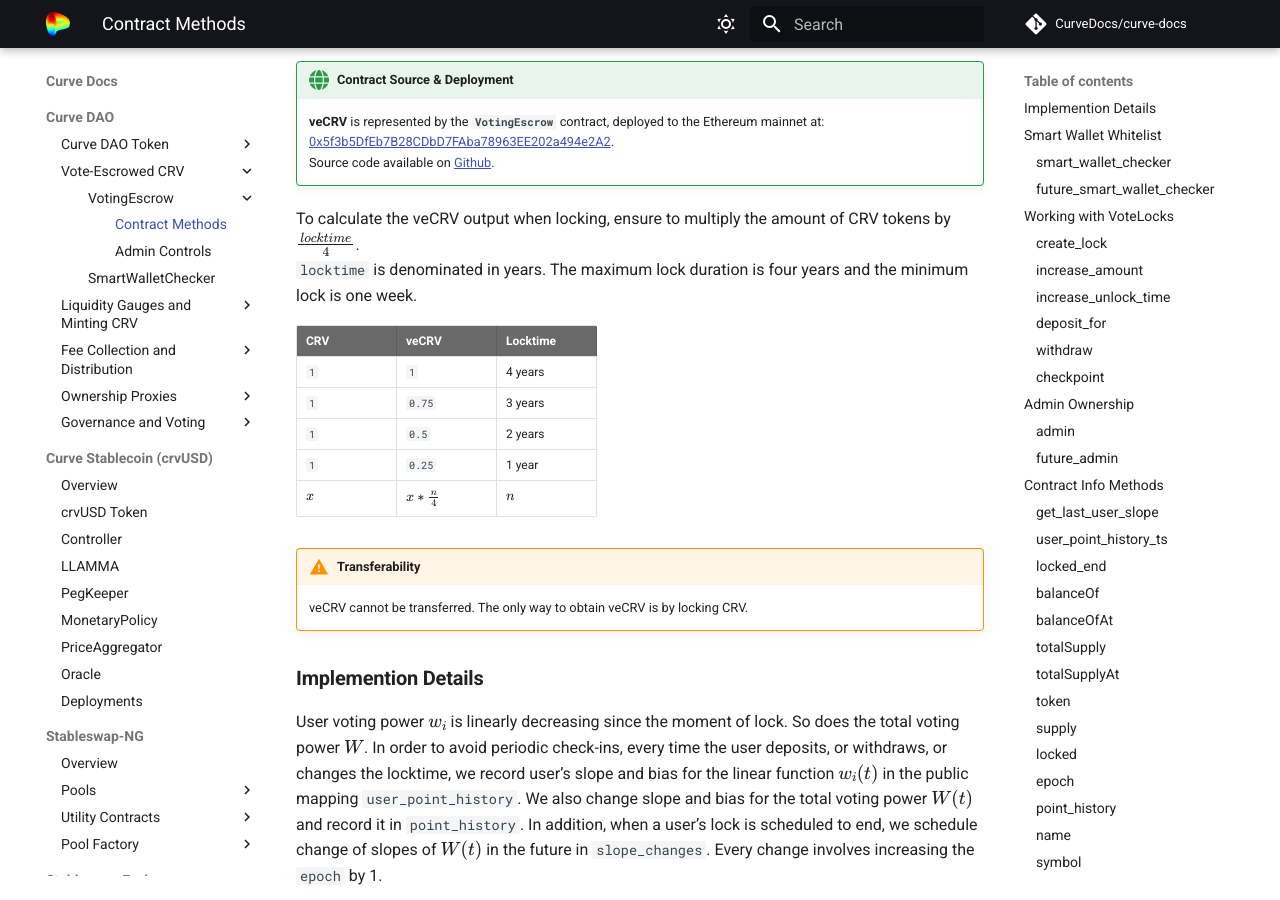
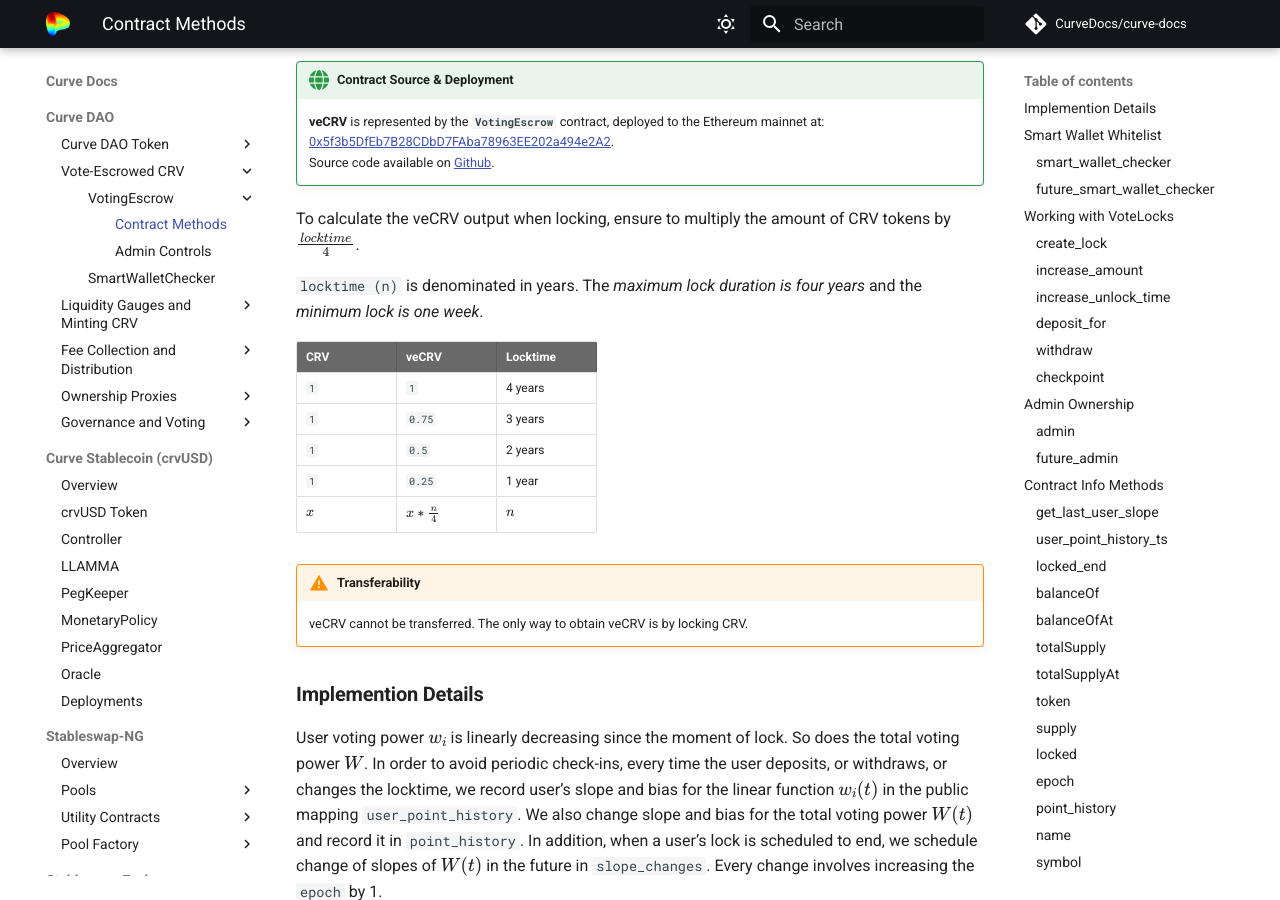
Before and after one commit to CurveDocs/curve-docs, an MkDocs documentation site: the page built from docs/curve_dao/voting-escrow/voting-escrow.md, in a window 1280 px wide and 900 px high, scrolled down 303 px. Built offline with MkDocs 1.6.1 and Material for MkDocs 9.7.7, drawn with Linux system fonts in a browser that asks for light colours; comment, search, counter and statistics services are not loaded; some of the changed text lies outside the part shown.

Commit message:
vecrv + smartwalletchecker

````diff
--- a/docs/curve_dao/voting-escrow/voting-escrow.md
+++ b/docs/curve_dao/voting-escrow/voting-escrow.md
@@ -8,7 +8,8 @@
     Source code available on [Github](https://github.com/curvefi/curve-dao-contracts/blob/master/contracts/VotingEscrow.vy).
 
 To calculate the veCRV output when locking, ensure to multiply the amount of CRV tokens by $\frac{locktime}{4}$.
-`locktime` is denominated in years. The maximum lock duration is four years and the minimum lock is one week.
+
+`locktime (n)` is denominated in years. The *maximum lock duration is four years* and the *minimum lock is one week*.
 
 | CRV      | veCRV  | Locktime|
 | -------- | -------| --------|
@@ -44,7 +45,7 @@
 
     ??? quote "Source code"
 
-        ```python hl_lines="1"
+        ```python
         smart_wallet_checker: public(address)
         ```
 
@@ -64,7 +65,7 @@
 
     ??? quote "Source code"
 
-        ```python hl_lines="1"
+        ```python
         future_smart_wallet_checker: public(address)
         ```
 
@@ -91,7 +92,7 @@
 
     ??? quote "Source code"
 
-        ```python hl_lines="1 8 12 13 18 24 33 36 59 64 65 68"
+        ```python
         event Deposit:
             provider: indexed(address)
             value: uint256
@@ -191,7 +192,7 @@
 
     ??? quote "Source code"
 
-        ```python hl_lines="3 16"
+        ```python
         @external
         @nonreentrant('lock')
         def increase_amount(_value: uint256):
@@ -261,7 +262,7 @@
 
     ??? quote "Source code"
 
-        ```python hl_lines="3 17"
+        ```python
         @external
         @nonreentrant('lock')
         def increase_unlock_time(_unlock_time: uint256):
@@ -333,7 +334,7 @@
 
     ??? quote "Source code"
 
-        ```python hl_lines="3 17"
+        ```python
         @external
         @nonreentrant('lock')
         def deposit_for(_addr: address, _value: uint256):
@@ -625,7 +626,7 @@
 
     ??? quote "Source code"
 
-        ```python hl_lines="2 11"
+        ```python
         admin: public(address)  # Can and will be a smart contract
         future_admin: public(address)
 
@@ -663,7 +664,7 @@
 
     ??? quote "Source code"
 
-        ```python hl_lines"3"
+        ```python
         @external
         @view
         def get_last_user_slope(addr: address) -> int128:
@@ -697,7 +698,7 @@
 
     ??? quote "Source code"
 
-        ```python hl_lines"3 10"
+        ```python
         @external
         @view
         def user_point_history__ts(_addr: address, _idx: uint256) -> uint256:
@@ -766,7 +767,7 @@
 
     ??? quote "Source code"
 
-        ```python hl_lines="3 13 19"
+        ```python
         @external
         @view
         def balanceOf(addr: address, _t: uint256 = block.timestamp) -> uint256:
@@ -959,7 +960,7 @@
 
     ??? quote "Source code"
 
-        ```python hl_lines="1 4 11 17"
+        ```python
         token: public(address)
 
         @external
@@ -997,7 +999,7 @@
 
     ??? quote "Source code"
 
-        ```python hl_lines="1"
+        ```python
         supply: public(uint256)
         ```
 
@@ -1024,7 +1026,7 @@
 
     ??? quote "Source code"
 
-        ```python hl_lines="1"
+        ```python
         struct LockedBalance:
             amount: int128
             end: uint256
@@ -1048,7 +1050,7 @@
 
     ??? quote "Source code"
 
-        ```python hl_lines="1"
+        ```python
         epoch: public(uint256)
         ```
 
@@ -1072,7 +1074,7 @@
 
     ??? quote "Source code"
 
-        ```python hl_lines="1 14 15"
+        ```python
         point_history: public(Point[100000000000000000000000000000])  # epoch -> unsigned point
 
         @external
@@ -1108,7 +1110,7 @@
 
     ??? quote "Source code"
 
-        ```python hl_lines="1 5 12 27"
+        ```python
         name: public(String[64])
 
         @external
@@ -1147,7 +1149,7 @@
 
     ??? quote "Source code"
 
-        ```python hl_lines="1 4 6 13 28"
+        ```python
         symbol: public(String[32])
 
         @external
@@ -1186,7 +1188,7 @@
 
     ??? quote "Source code"
 
-        ```python hl_lines="1 7 29"
+        ```python
         version: public(String[32])
 
         @external
@@ -1224,7 +1226,7 @@
 
     ??? quote "Source code"
 
-        ```python hl_lines="1 15 23 24 25"
+        ```python
         decimals: public(uint256)
 
         @external
@@ -1263,7 +1265,7 @@
 
     ??? quote "Source code"
 
-        ```python hl_lines="1"
+        ```python
         controller: public(address)
 
         @external
@@ -1289,7 +1291,7 @@
 
     ??? quote "Source code"
 
-        ```python hl_lines="0"
+        ```python
         @external
         def changeController(_newController: address):
             """
@@ -1308,7 +1310,7 @@
 
     ??? quote "Source code"
 
-        ```python hl_lines="1 3 6 21"
+        ```python
         # Aragon's view methods for compatibility
         controller: public(address)
         transfersEnabled: public(bool)
````
Also changed, not shown: other parts of docs/curve_dao/voting-escrow/voting-escrow.md (+3 -2 lines), docs/curve_dao/voting-escrow/admin-controls.md (+1 -1 lines), docs/curve_dao/voting-escrow/smartwalletchecker.md (+3 -3 lines).
